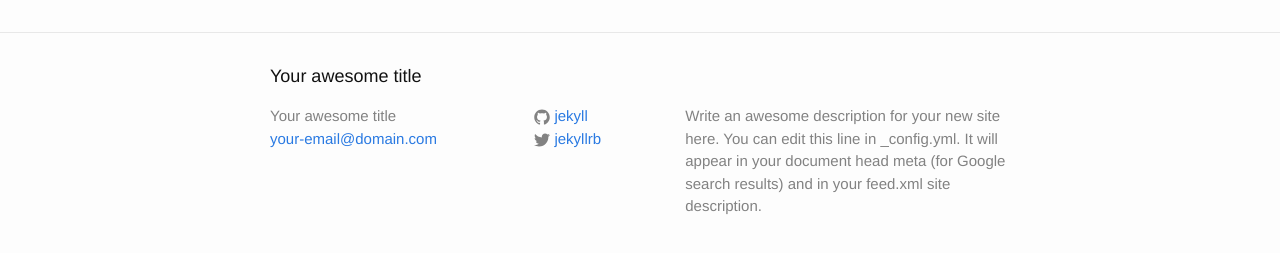
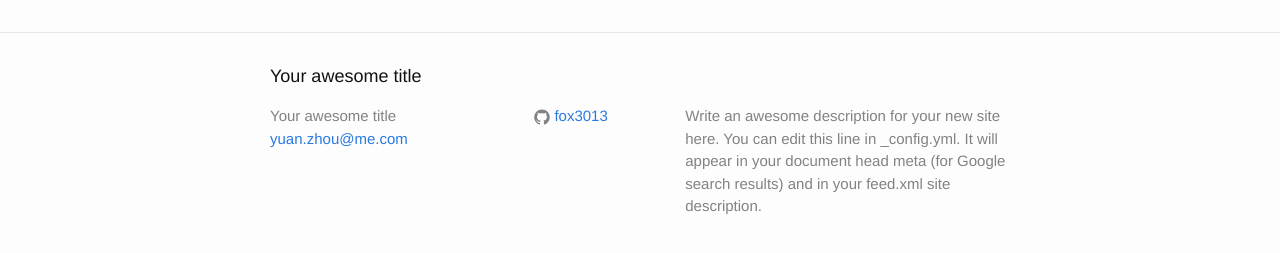
Before and after one commit to fox3013/fox3013.github.io, a Jekyll site: the page built from index.html, in a window 1280 px wide. Shown: the part 264-517 px from the top of the page. Built offline with Jekyll 4.4.1, drawn with Linux system fonts in a browser that asks for light colours.

Commit message:
Change config

```diff
--- a/_config.yml
+++ b/_config.yml
@@ -7,15 +7,15 @@
 
 # Site settings
 title: Your awesome title
-email: your-email@domain.com
+email: yuan.zhou@me.com
 description: > # this means to ignore newlines until "baseurl:"
   Write an awesome description for your new site here. You can edit this
   line in _config.yml. It will appear in your document head meta (for
   Google search results) and in your feed.xml site description.
 baseurl: "" # the subpath of your site, e.g. /blog
 url: "http://yourdomain.com" # the base hostname & protocol for your site
-twitter_username: jekyllrb
-github_username:  jekyll
+#twitter_username: jekyllrb
+github_username:  fox3013
 
 # Build settings
 markdown: kramdown
```
